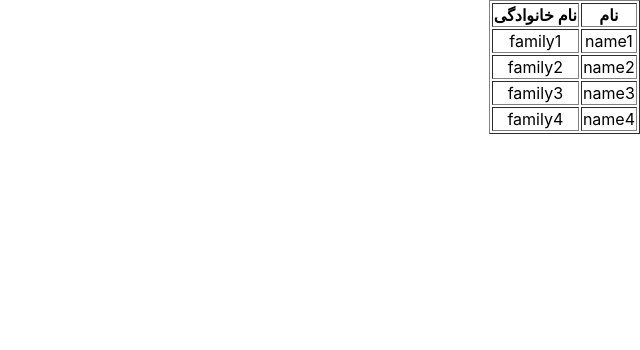
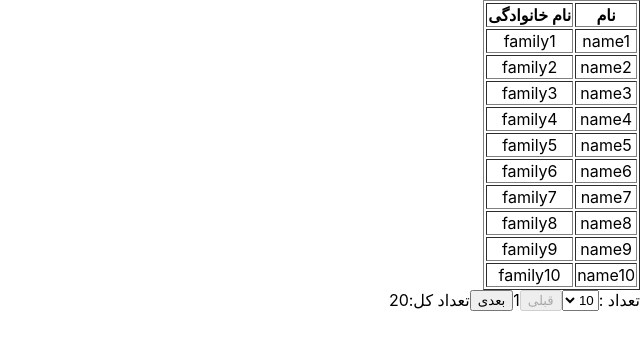
Before and after one commit to EbrahimiPouya/Divar-Ui, a React (Create React App) app in the folder divar/: page / in a window 1280 px wide. Shown: the top 350 px of the page, without its empty margins (640-1280 px from the left). Built offline with nearby package versions, Linux system fonts and the light colour scheme.

Commit message:
add data table component

```diff
--- a/divar/src/app/App.js
+++ b/divar/src/app/App.js
@@ -1,10 +1,10 @@
 import '../assets/css/App.css';
-import Table from "./components/table/Table";
+import DataTable from "./components/data/dataTable/DataTable";
 
 function App() {
   return (
     <div className="App">
-      <Table
+      <DataTable
           columns={[
               {label: 'نام', key: 'firstName'},
               {label: 'نام خانوادگی', key: 'lastName'},
@@ -14,6 +14,22 @@ function App() {
               {firstName: 'name2', lastName: 'family2'},
               {firstName: 'name3', lastName: 'family3'},
               {firstName: 'name4', lastName: 'family4'},
+              {firstName: 'name5', lastName: 'family5'},
+              {firstName: 'name6', lastName: 'family6'},
+              {firstName: 'name7', lastName: 'family7'},
+              {firstName: 'name8', lastName: 'family8'},
+              {firstName: 'name9', lastName: 'family9'},
+              {firstName: 'name10', lastName: 'family10'},
+              {firstName: 'name10', lastName: 'family11'},
+              {firstName: 'name12', lastName: 'family12'},
+              {firstName: 'name13', lastName: 'family13'},
+              {firstName: 'name14', lastName: 'family14'},
+              {firstName: 'name15', lastName: 'family15'},
+              {firstName: 'name16', lastName: 'family16'},
+              {firstName: 'name17', lastName: 'family17'},
+              {firstName: 'name18', lastName: 'family18'},
+              {firstName: 'name19', lastName: 'family19'},
+              {firstName: 'name20', lastName: 'family20'},
           ]}
       />
     </div>
--- /dev/null
+++ b/divar/src/app/components/data/dataTable/DataTable.js
@@ -0,0 +1,63 @@
+import React, {Component} from 'react';
+import PropTypes from "prop-types";
+import Table from "../../table/Table";
+import TablePagination from "./common/TablePagination";
+
+class DataTable extends Component {
+    static propTypes={
+        columns: PropTypes.array,
+        data: PropTypes.array,
+        limits: PropTypes.array,
+        defaultLimit: PropTypes.number,
+    }
+    static defaultProps={
+        columns: [],
+        data: [],
+        limits: [5, 10, 20, 50 ],
+        defaultLimit: 10,
+    }
+    constructor(props) {
+        super(props);
+        this.state={
+            limit: props.defaultLimit,
+            page: 1,
+        }
+    }
+
+    componentDidUpdate(prevProps, prevState, snapshot) {
+        if(this.props.defaultLimit !== prevProps.defaultLimit){
+            this.onChangeLimit(this.props.defaultLimit)
+        }
+    }
+
+    onChangeLimit = (newLimit)=>{
+        this.setState({limit: newLimit})
+    }
+
+    render() {
+        let {columns, data, limits, } = this.props;
+        let {limit, page}= this.state;
+        return (
+            <div>
+                <Table
+                    data={[...data].slice((page-1)*limit ,(page-1)*limit + limit )}
+                    columns={columns}
+                />
+                <TablePagination
+                    limits={limits}
+                    defaultLimit={limit}
+                    onChangeLimit={(newLimit)=>{
+                        this.onChangeLimit( newLimit)
+                    }}
+                    page={page}
+                    onChangePage={(newPage)=>{
+                        this.setState({page: newPage})
+                    }}
+                    total={data.length}
+                />
+            </div>
+        );
+    }
+}
+
+export default DataTable;
--- /dev/null
+++ b/divar/src/app/components/data/dataTable/common/Limit.js
@@ -0,0 +1,63 @@
+import React, {Component} from 'react';
+import PropTypes from "prop-types";
+
+class Limit extends Component {
+    static propTypes={
+        limits: PropTypes.array,
+        defaultLimit: PropTypes.number,
+        onChange: PropTypes.func,
+    }
+    static defaultProps={
+        limits: [5, 10, 20, 50 ],
+        defaultLimit: 10,
+        onChange: ()=>{},
+    }
+    constructor(props) {
+        super(props);
+        this.state ={
+            limit: props.defaultLimit,
+        }
+    }
+
+    componentDidUpdate(prevProps, prevState, snapshot) {
+        if(this.props.defaultLimit !== prevProps.defaultLimit){
+            this.setState({limit: this.props.defaultLimit})
+        }
+    }
+
+    onChangeLimit=(newLimit) =>{
+        this.setState({limit: newLimit} , ()=>{
+            this.props.onChange((this.state.limit))
+        })
+    }
+
+    render() {
+        let {defaultLimit, limits} = this.props;
+        return (
+            <div className="limit">
+                <label>
+                    {'تعداد :'}
+                </label>
+                <select
+                    value={defaultLimit}
+                    onChange={(e)=>{
+                        this.onChangeLimit(Number.parseInt(e.target.value))
+                    }}
+                >
+                    {limits.map((limitItem, index)=>{
+                        return (
+                            <option
+                                key={index}
+                                value={limitItem} >
+                                {limitItem}
+                            </option>
+                        )
+                    })}
+                </select>
+            </div>
+
+        );
+    }
+}
+
+export default Limit;
--- /dev/null
+++ b/divar/src/app/components/data/dataTable/common/TablePagination.js
@@ -0,0 +1,50 @@
+import React, {Component} from 'react';
+import PropTypes from "prop-types";
+import Limit from "./Limit";
+import './style.css'
+import Pagination from "../../../pagination/Pagination";
+import TotalCount from "./TotalCount";
+
+class TablePagination extends Component {
+    static propTypes={
+        limits: PropTypes.array,
+        defaultLimit: PropTypes.number,
+        onChangeLimit: PropTypes.func,
+        page: PropTypes.number,
+        onChangePage: PropTypes.func,
+        total: PropTypes.number,
+    }
+    static defaultProps={
+        limits: [5, 10, 20, 50 ],
+        defaultLimit: 10,
+        onChangeLimit: ()=>{},
+        page: 1,
+        onChangePage: ()=>{},
+        total: 1,
+    }
+
+    render() {
+        let {defaultLimit, limits, onChangeLimit, page, onChangePage, total} = this.props;
+        return (
+            <div className="table-pagination">
+                <Limit
+                    defaultLimit={defaultLimit}
+                    limits={limits}
+                    onChange={(newLimit)=>{
+                        onChangeLimit(newLimit)
+                    }}
+                />
+                <Pagination
+                    page={page}
+                    onChangePage={(newPage)=>{
+                        onChangePage(newPage)
+                    }}
+                    max={Math.ceil(total/defaultLimit)}
+                />
+                <TotalCount total={total}/>
+            </div>
+        );
+    }
+}
+
+export default TablePagination;
--- /dev/null
+++ b/divar/src/app/components/data/dataTable/common/TotalCount.js
@@ -0,0 +1,17 @@
+import React, {Component} from 'react';
+
+class TotalCount extends Component {
+    render() {
+        let {total}= this.props;
+        return (
+            <div className="total-count">
+                <label>
+                    {'تعداد کل:'}
+                </label>
+                {total}
+            </div>
+        );
+    }
+}
+
+export default TotalCount;
--- /dev/null
+++ b/divar/src/app/components/data/dataTable/common/style.css
@@ -0,0 +1,7 @@
+.table-pagination{
+    display: flex;
+}
+
+.limit{
+    display: flex;
+}
--- /dev/null
+++ b/divar/src/app/components/pagination/Pagination.js
@@ -0,0 +1,45 @@
+import React, {Component} from 'react';
+import PropTypes from "prop-types";
+import './style.css'
+
+class Pagination extends Component {
+    static propTypes={
+        page: PropTypes.number,
+        min: PropTypes.number,
+        max: PropTypes.number,
+        onChangePage: PropTypes.func,
+    }
+    static defaultProps={
+        page: 1,
+        max: 1,
+        min: 1,
+        onChangePage: ()=>{},
+    }
+    render() {
+        let{page, onChangePage, max, min} = this.props;
+        return (
+            <div className="pagination">
+                <button
+                    disabled={page === min}
+                    onClick={() => {
+                        onChangePage(page -1)
+                    }}
+                >
+                    {'قبلی'}
+                </button>
+
+                {page}
+                <button
+                    disabled={page === max}
+                    onClick={() => {
+                        onChangePage(page +1)
+                    }}
+                >
+                    {'بعدی'}
+                </button>
+            </div>
+        );
+    }
+}
+
+export default Pagination;
--- /dev/null
+++ b/divar/src/app/components/pagination/style.css
@@ -0,0 +1,3 @@
+.pagination{
+    display: flex;
+}
```
